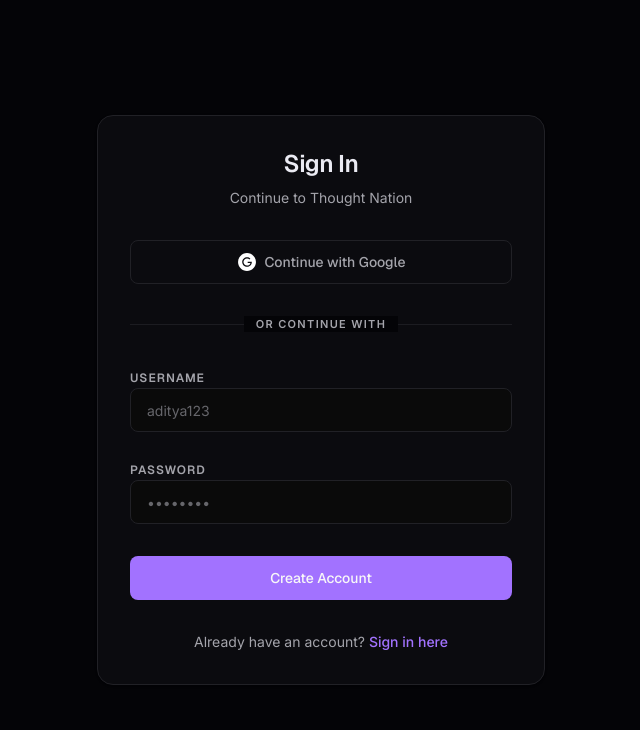
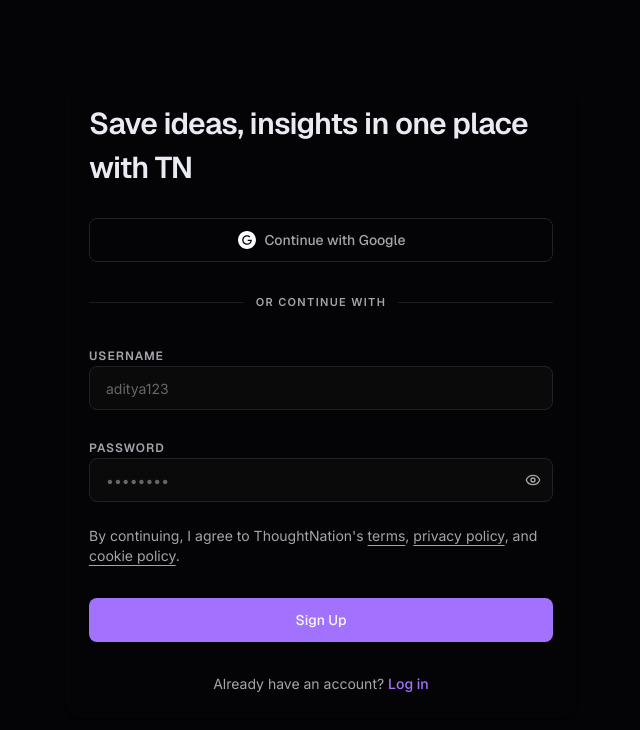
Before and after one commit to aadi-codeSs/TN-thought-nation, a Next.js app: page /signup in a window 1280 px wide. Shown: the top 730 px of the page, without its empty margins (319-959 px from the left). Built offline with nearby package versions, Linux system fonts and the light colour scheme; no server answers.

Commit message:
feat: enhance signup page layout and functionality with improved styles and password visibility toggle

```diff
--- a/src/app/(auth)/signup/page.tsx
+++ b/src/app/(auth)/signup/page.tsx
@@ -3,14 +3,17 @@
 export default function SignupPage() {
   return (
     <main className="flex min-h-screen items-center justify-center bg-background px-4">
-      <div className="w-full max-w-md rounded-2xl border border-border bg-card p-8 shadow-sm">
+      <div className="w-full max-w-lg rounded-2xl p-6 shadow-sm">
         <div className="mb-6 space-y-2 text-center">
-          <h1 className="text-2xl font-semibold tracking-tight text-foreground">
-            Sign In
+          <h1 className="text-3xl font-semibold tracking-tight text-foreground text-left">
+            Save ideas, insights in one place
           </h1>
-          <p className="text-sm text-muted-foreground">
+          <h1 className="text-3xl font-semibold tracking-tight text-foreground text-left ">
+            with TN
+          </h1>
+          {/* <p className="text-sm text-muted-foreground">
             Continue to Thought Nation
-          </p>
+          </p> */}
         </div>
         <SignupForm />
       </div>
--- a/src/components/ui/auth/signup-form.tsx
+++ b/src/components/ui/auth/signup-form.tsx
@@ -1,4 +1,3 @@
-
 "use client";
 
 import { useTransition } from "react";
@@ -7,6 +6,8 @@
 
 import { useForm } from "react-hook-form";
 import { zodResolver } from "@hookform/resolvers/zod";
+import { EyeOff, Eye } from "lucide-react";
+import { useState } from "react";
 
 import { toast } from "sonner";
 
@@ -23,6 +24,7 @@
 
 export function SignupForm() {
   const [isPending, startTransition] = useTransition();
+  const [showPassword, setShowPassword] = useState(false);
 
   const {
     register,
@@ -60,7 +62,6 @@
 
   return (
     <div className="space-y-8">
-
       <OAuthButton />
 
       <div className="relative">
@@ -85,11 +86,7 @@
         </div>
       </div>
 
-
-    <form
-      onSubmit={handleSubmit(onSubmit)}
-      className="space-y-6"
-    >
+      <form onSubmit={handleSubmit(onSubmit)} className="space-y-6">
         <div className="space-y-2">
           <Label
             htmlFor="username"
@@ -141,10 +138,10 @@
           >
             Password
           </Label>
-
+          <div className="relative">
             <Input
               id="password"
-          type="password"
+              type={showPassword ? "text" : "password"}
               placeholder="••••••••"
               disabled={isPending}
               error={!!errors.password}
@@ -156,6 +153,7 @@
             border-border
             bg-[#0a0a0a]
             px-4
+            pr-10
             text-sm
             text-foreground
             placeholder:text-muted-foreground/60
@@ -167,6 +165,27 @@
           "
               {...register("password")}
             />
+            <button
+              type="button"
+              onClick={() => setShowPassword((prev) => !prev)}
+              className="
+            absolute
+            right-3
+            top-1/2
+            -translate-y-1/2
+            text-muted-foreground
+            hover:text-foreground
+            transition-colors
+          "
+              aria-label={showPassword ? "Hide password" : "Show password"}
+            >
+              {showPassword ? (
+                <EyeOff className="h-4 w-4" />
+              ) : (
+                <Eye className="h-4 w-4" />
+              )}
+            </button>
+          </div>
 
           {errors.password && (
             <p
@@ -177,6 +196,31 @@
             </p>
           )}
         </div>
+
+        <p className="text-center text-sm text-muted-foreground text-left">
+          By continuing, I agree to ThoughtNation's{" "}
+          <Link
+            href="/terms"
+            className="underline underline-offset-4 hover:text-foreground transition-colors"
+          >
+            terms
+          </Link>
+          ,{" "}
+          <Link
+            href="/terms"
+            className="underline underline-offset-4 hover:text-foreground transition-colors"
+          >
+            privacy policy
+          </Link>
+          , and{" "}
+          <Link
+            href="/terms"
+            className="underline underline-offset-4 hover:text-foreground transition-colors"
+          >
+            cookie policy
+          </Link>
+          .
+        </p>
 
         <Button
           type="submit"
@@ -197,10 +241,9 @@
           active:scale-[0.99]
         "
         >
-        Create Account
+          Sign Up
         </Button>
       </form>
-
 
       <p className="text-center text-sm text-muted-foreground">
         Already have an account?{" "}
@@ -216,7 +259,7 @@
           hover:underline
         "
         >
-        Sign in here
+          Log in
         </Link>
       </p>
     </div>
```
Lines whose indentation alone changed are shown as unchanged.
